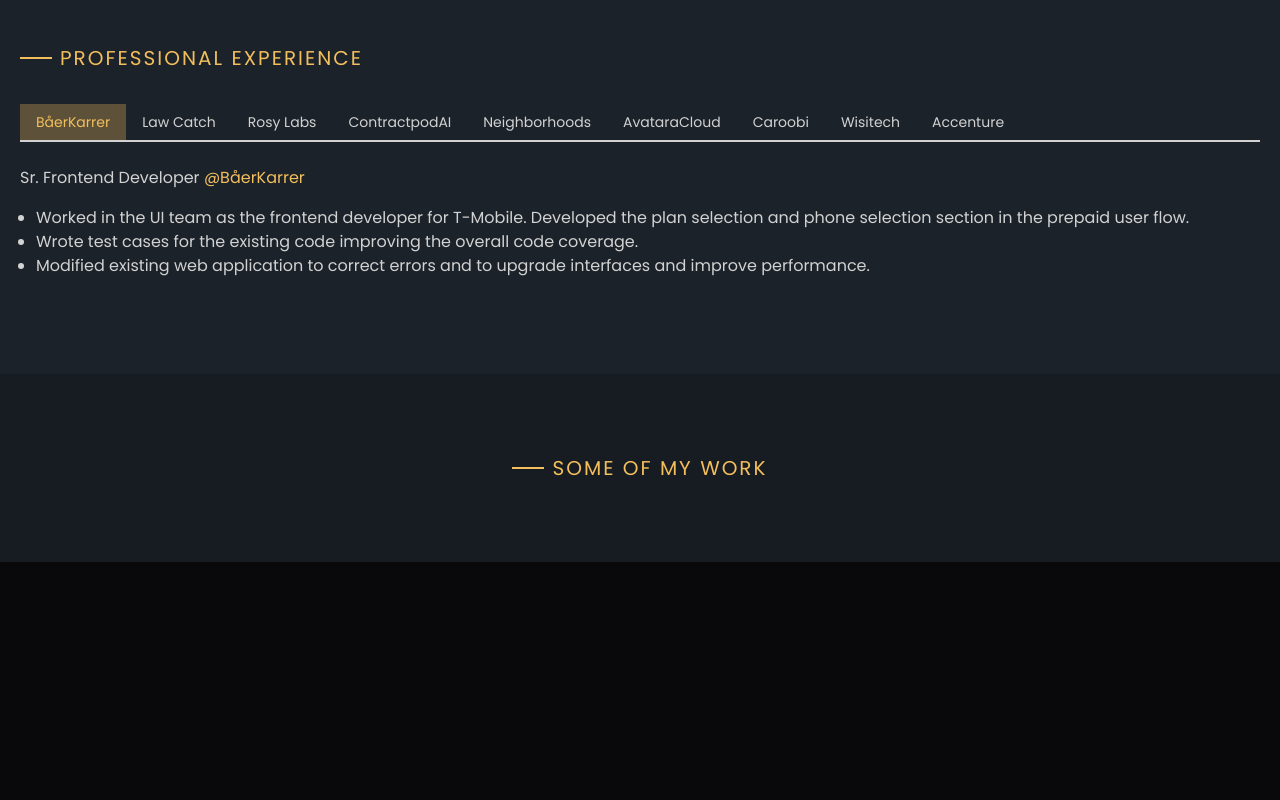
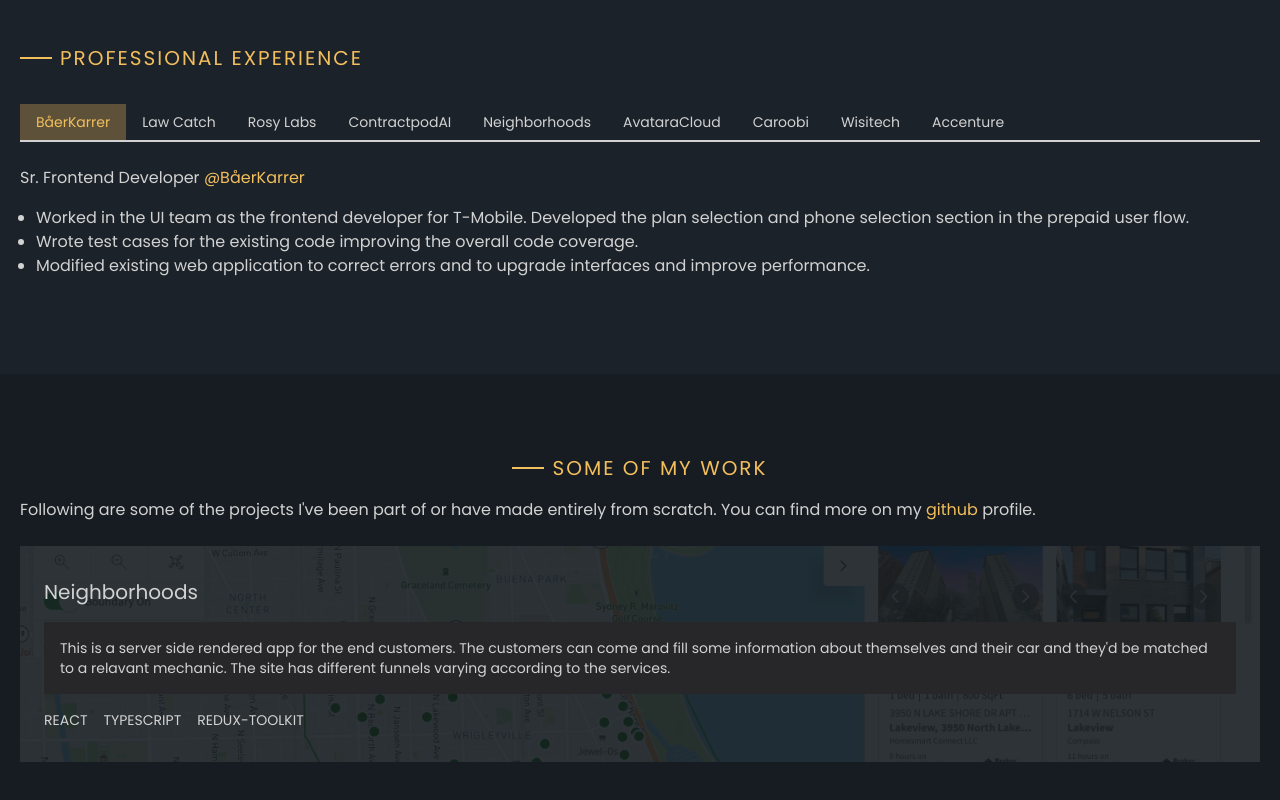
Before and after one commit to rishabh0211/portfolio-next, a Next.js app: page / in a window 1280 px wide. Shown: the part 2010-2810 px from the top of the page. Before the commit the page ends 2572 px from the top, so only its background shows below. Built offline with nearby package versions, Linux system fonts and the light colour scheme.

Commit message:
proejct card

```diff
--- a/src/components/sections/Projects.tsx
+++ b/src/components/sections/Projects.tsx
@@ -1,9 +1,54 @@
-import Heading from '../ui/heading';
+import Link from 'next/link';
+
+import Heading from '@/components/ui/heading';
+import neighborhoodsImg from '@/images/neighborhoods.png';
+import Image from 'next/image';
+
+const PROJECTS = [
+	{
+		name: 'Neighborhoods',
+		desc: `This is a server side rendered app for the end customers. The customers can come and fill some information about themselves and their car and they'd be matched to a relavant mechanic. The site has different funnels varying according to the services.`,
+		img: neighborhoodsImg,
+		skills: ['react', 'typescript', 'redux-toolkit'],
+	},
+];
 
 const Projects = () => {
 	return (
 		<section className='pt-20 pb-20 px-5 bg-background_dark'>
 			<Heading heading='Some of my work' className='flex justify-center text-xl' />
+			<p className='mt-4'>
+				Following are some of the projects I've been part of or have made entirely from
+				scratch. You can find more on my{' '}
+				<Link
+					href='https://github.com/rishabh0211'
+					target='_blank'
+					className='text-accent'
+				>
+					github
+				</Link>{' '}
+				profile.
+			</p>
+			<div className='mt-6 '>
+				{PROJECTS.map(({ desc, img, name, skills }) => (
+					<div className='relative'>
+						<div className='py-8 px-6 relative z-10'>
+							<p className='text-xl'>{name}</p>
+							<p className='mt-4 p-4 text-sm bg-zinc-800'>{desc}</p>
+							<ul className='mt-4 flex items-center gap-4 text-sm'>
+								{skills.map((skill) => (
+									<li className='uppercase'>{skill}</li>
+								))}
+							</ul>
+						</div>
+						<Image
+							src={img}
+							alt={name}
+							className='absolute top-0 right-0 bottom-0 left-0 w-full h-full object-cover opacity-10'
+						/>
+					</div>
+				))}
+			</div>
 		</section>
 	);
 };
```
Also changed, not shown: src/images/neighborhoods.png (added).
